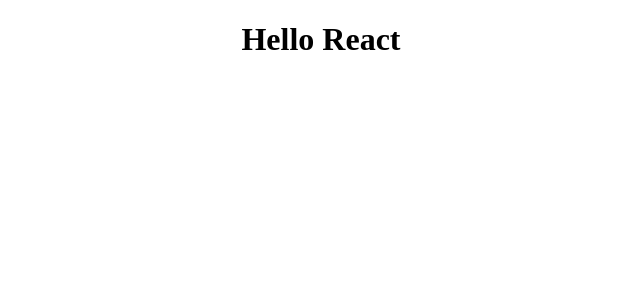
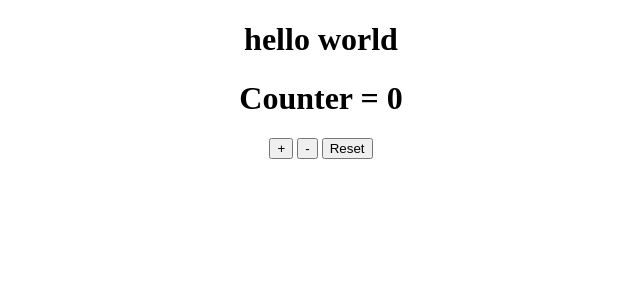
Before and after one commit to ChillBroh/Student-Management-System, a React (Create React App) app in the folder frontend/: page / in a window 1280 px wide. Shown: the top 300 px of the page, without its empty margins (319-959 px from the left). Built offline with nearby package versions, Linux system fonts and the light colour scheme.

Commit message:
counterclass done with class base aproch

```diff
--- a/frontend/src/App.js
+++ b/frontend/src/App.js
@@ -1,9 +1,11 @@
 import "./App.css";
+import CounterClass from "./Components/CounterClass";
 
 function App() {
   return (
     <div className="App">
-      <h1>Hello React</h1>
+      <h1>hello world</h1>
+      <CounterClass />
     </div>
   );
 }
--- /dev/null
+++ b/frontend/src/Components/CounterClass.js
@@ -0,0 +1,44 @@
+import React from "react";
+
+class CounterClass extends React.Component {
+  constructor() {
+    super();
+    this.increament = this.increament.bind(this);
+    this.decrement = this.decrement.bind(this);
+    this.reset = this.reset.bind(this);
+    this.state = {
+      number: 0,
+    };
+  }
+
+  increament() {
+    this.setState({
+      number: this.state.number + 1,
+    });
+  }
+
+  decrement() {
+    this.setState({
+      number: this.state.number - 1,
+    });
+  }
+
+  reset() {
+    this.setState({
+      number: 0,
+    });
+  }
+
+  render() {
+    return (
+      <div>
+        <h1>Counter = {this.state.number}</h1>
+        <button onClick={this.increament}>+</button>{" "}
+        <button onClick={this.decrement}>-</button>{" "}
+        <button onClick={this.reset}>Reset</button>
+      </div>
+    );
+  }
+}
+
+export default CounterClass;
```
